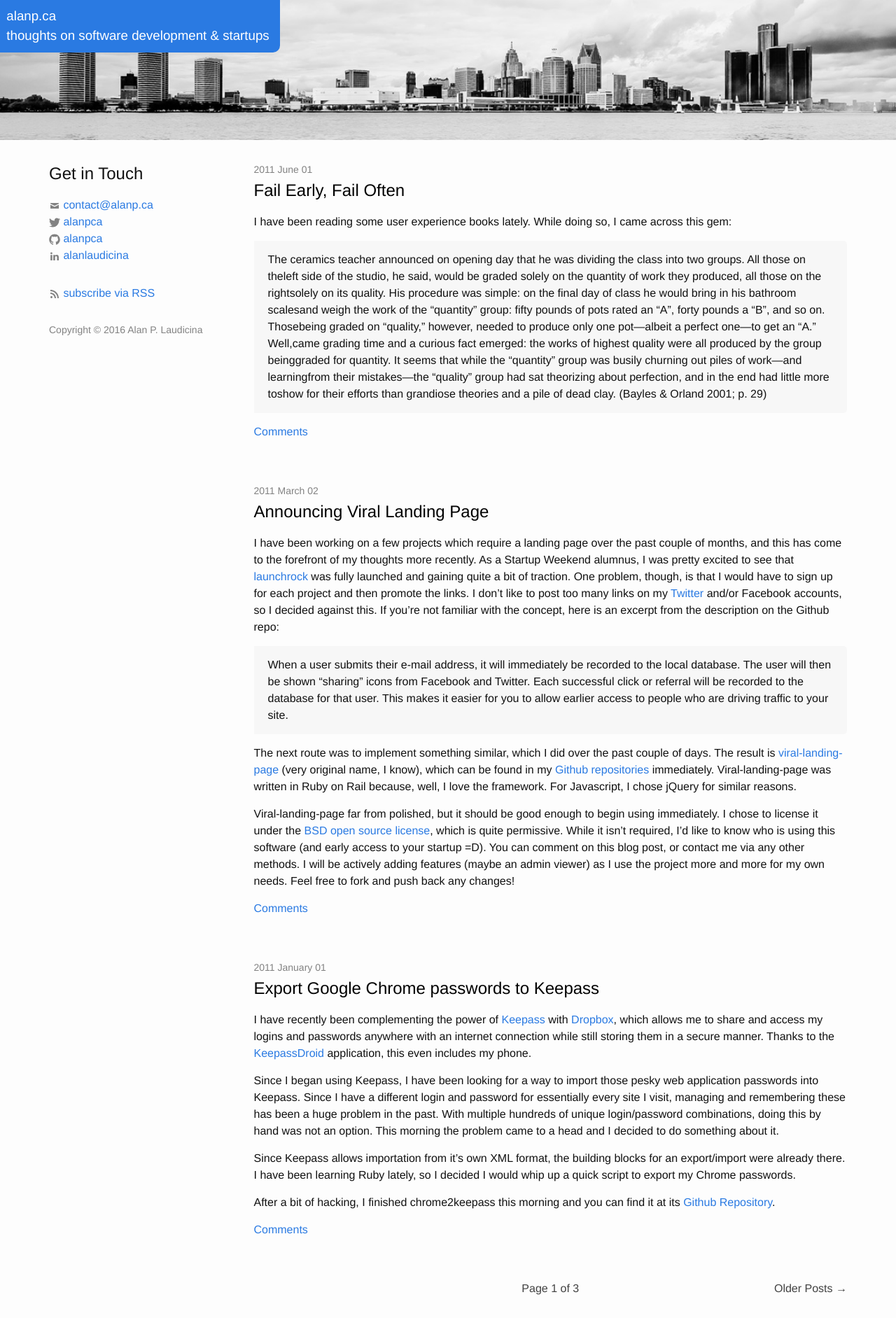
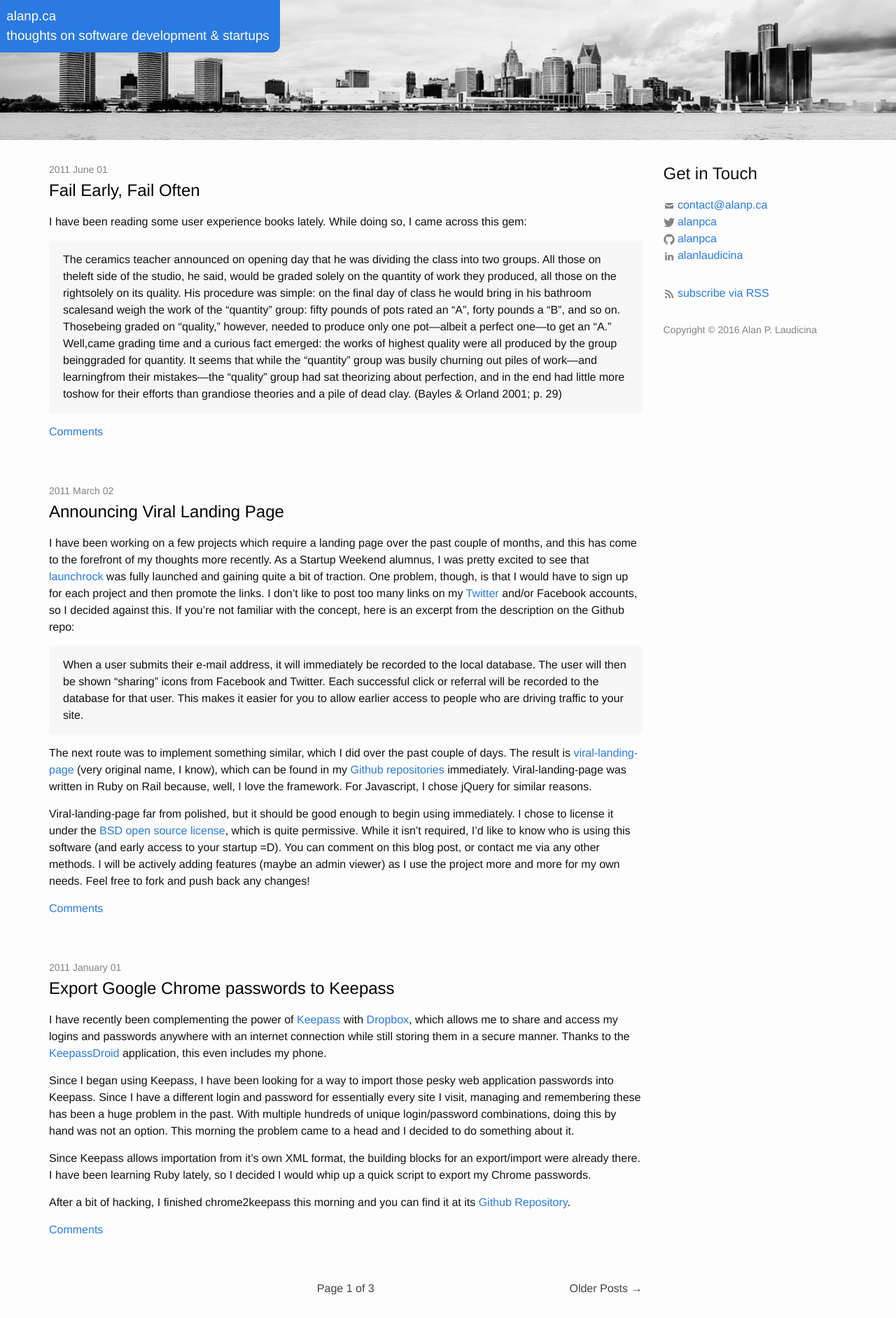
Before and after one commit to alanpca/blog, a Jekyll site: the page built from index.html, in a window 1280 px wide. Shown: the whole page at 70% size. Built offline with Jekyll 4.4.1, drawn with Linux system fonts in a browser that asks for light colours; the list of posts is cut into pages by our own code; comment, search, counter and statistics services are not loaded.

Commit message:
Move sidebar to right side

```diff
--- a/_sass/_layout.scss
+++ b/_sass/_layout.scss
@@ -12,10 +12,6 @@
 
     // Positioning context for the mobile navigation icon
     position: relative;
-}
-
-.main-content {
-    float: right;
 }
 
 .sidebar-group {
```
